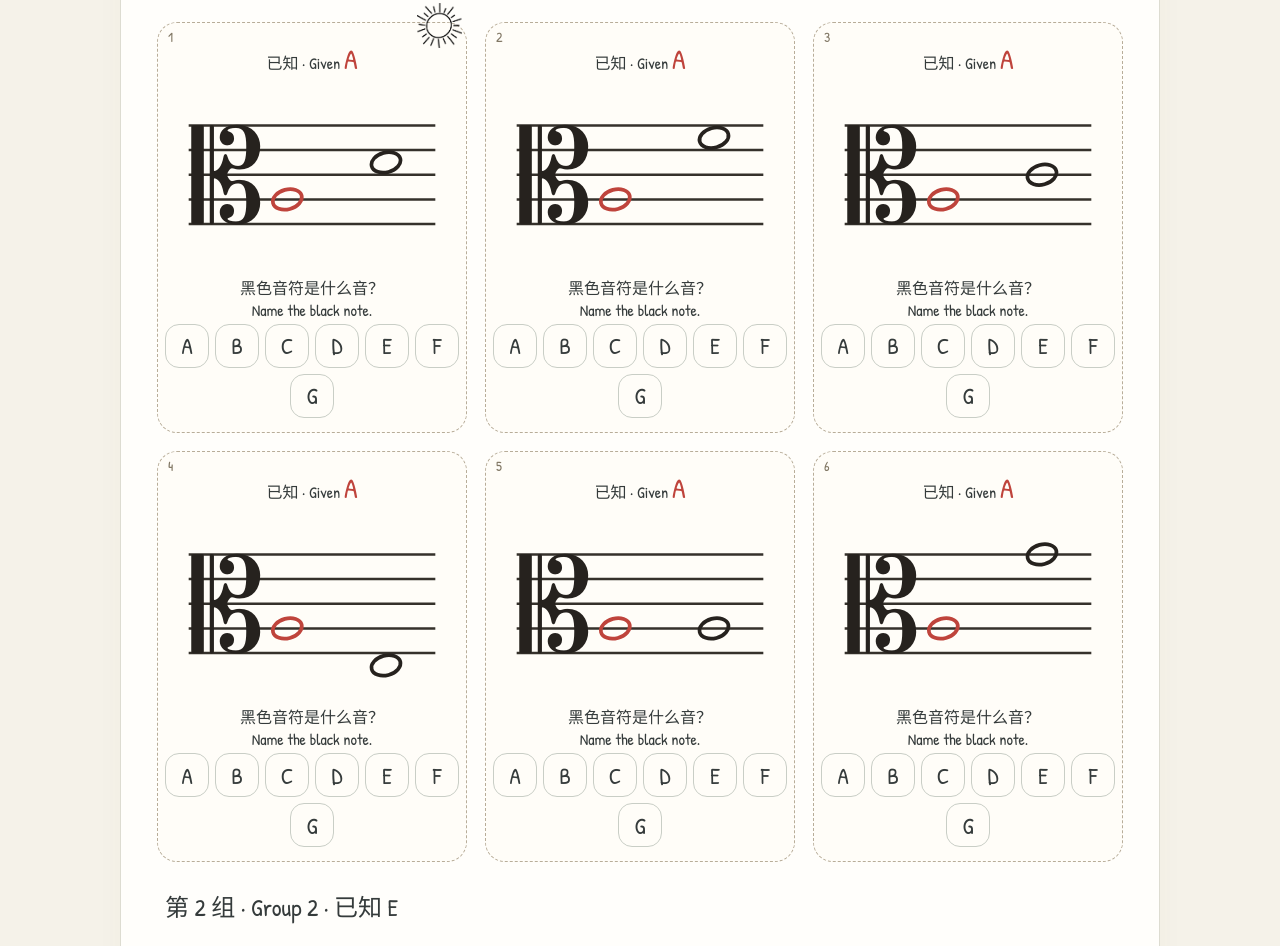
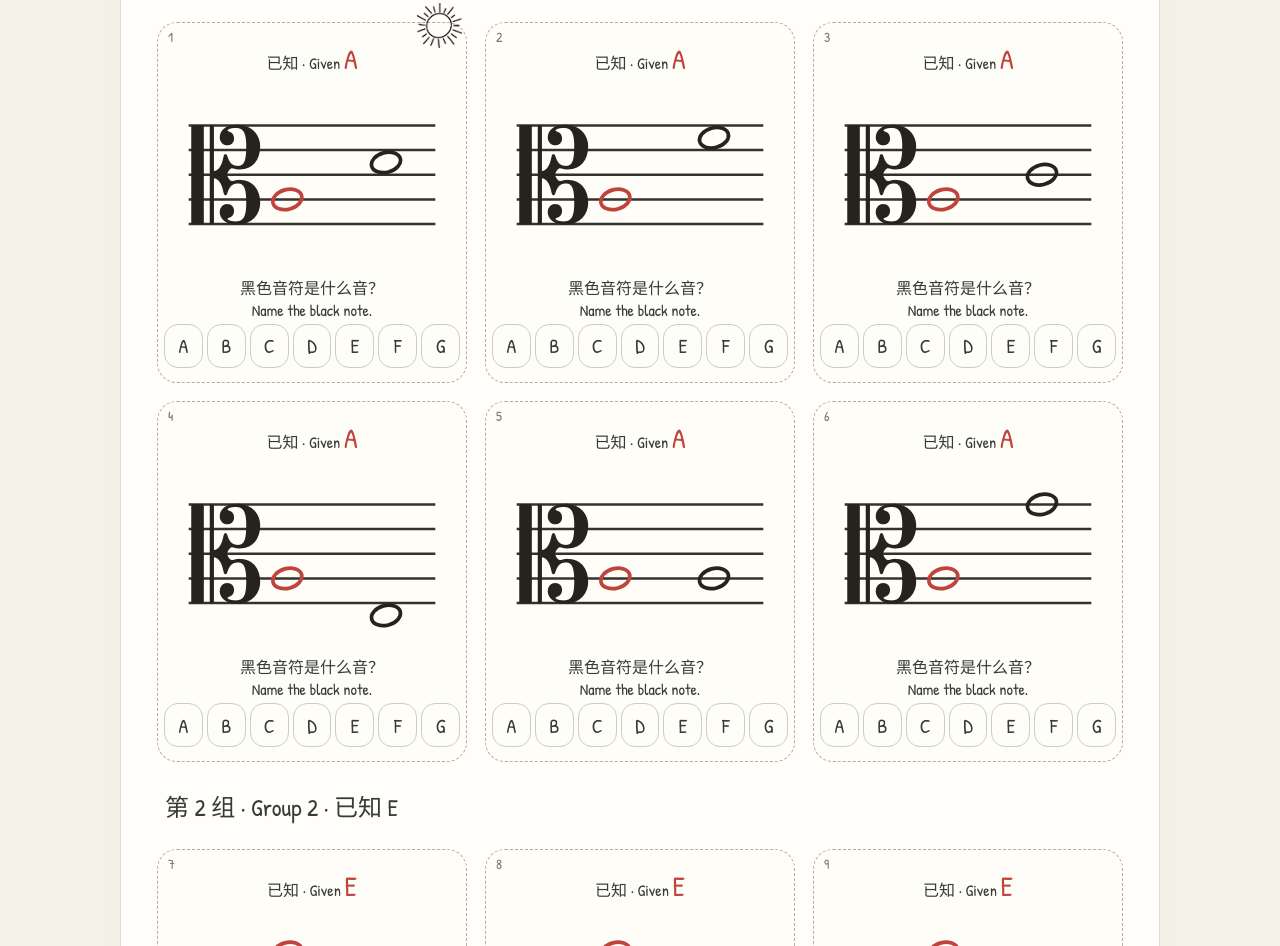
Before and after one commit to fangjiaqifion/music-activity-studio, a website with bundled scripts: page alto.html in a window 1280 px wide. Shown: the part 1098-2044 px from the top of the page. Built offline with nearby package versions, Linux system fonts and the light colour scheme.

Commit message:
缩小音名选项并统一为单行

```diff
--- a/staff_worksheets.css
+++ b/staff_worksheets.css
@@ -327,7 +327,8 @@ body[data-activity="sunshine"] .staff-card {
 .staff-target:hover rect { fill: #f3d894; fill-opacity: .25; }
 @font-face { font-family: Bravura; src: url('assets/BravuraText.woff2') format('woff2'); }
 .clef { font-family: Bravura; fill: #26221e; }
-.note-choices { flex-wrap: wrap; gap: 6px; }
+.note-choices { display: grid; grid-template-columns: repeat(7, minmax(0, 1fr)); gap: 4px; width: 100%; max-width: 320px; margin-inline: auto; }
+.note-choices button { min-width: 0; min-height: 44px; padding: 4px 0; font-size: 20px; }
 .reference-label strong { color: #bf443c; font-size: 28px; }
 .sunshine-guide > svg { max-width: 300px; display: block; margin: auto; }
 @media screen and (max-width: 600px) { .example-grid { grid-template-columns: 1fr; } }
```
Also changed, not shown: docs/progress_tracker.md (+5 -0 lines).
